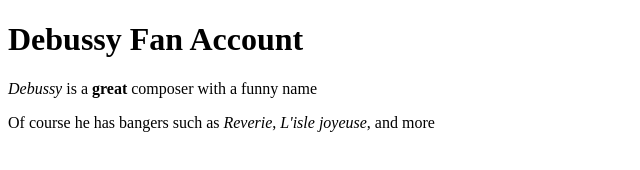
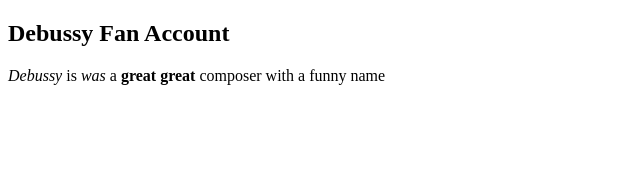
Before and after one commit to braedonwatkins/odin_html_module, a plain HTML site: page html-boilerplate/index.html in a window 1280 px wide. Shown: the whole page, without its empty margins (0-640 px from the left). Drawn offline with Linux system fonts and the light colour scheme.

Commit message:
Tag Testing

```diff
--- a/html-boilerplate/index.html
+++ b/html-boilerplate/index.html
@@ -6,14 +6,12 @@
         <meta name="viewport" content="width=device-width, initial-scale=1.0">
         <title>we &lt;3 debussy</title>
     </head>
+
+    <!-- Debussification -->
     <body>
         <p>
-    <h1>Debussy Fan Account</h1>
-    <i>Debussy</i> is a <b>great</b> composer with a funny name
-    </p>
-
-    <p>
-        Of course he has bangers such as <i>Reverie</i>, <i>L'isle joyeuse</i>, and more
+            <h2>Debussy Fan Account</h2>
+            <em>Debussy</em> is <i>was</i> a <b>great</b> <strong>great</strong> composer with a funny name
         </p>
     </body>
 </html>
```
Lines whose indentation alone changed are shown as unchanged.
